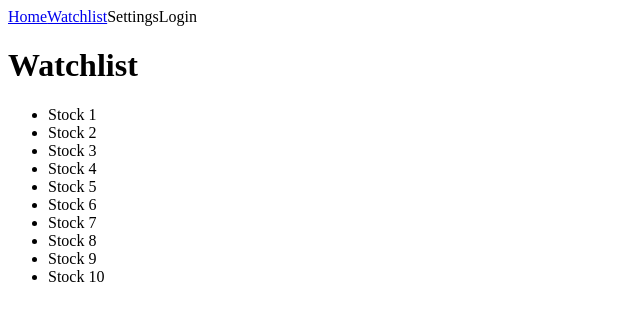
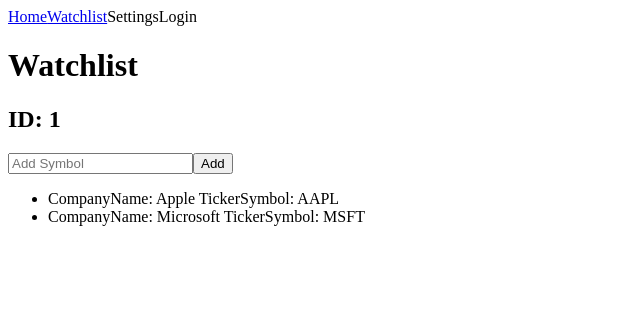
Before and after one commit to emurillo510/project10k, an Angular app: page /watchlist in a window 1280 px wide. Shown: the top 320 px of the page, without its empty margins (0-640 px from the left). Built offline with nearby package versions, Linux system fonts and the light colour scheme.

Commit message:
adds watchlist functionality.

```diff
--- a/src/app/watchlist/watchlist.component.html
+++ b/src/app/watchlist/watchlist.component.html
@@ -1,13 +1,7 @@
 <h1>Watchlist</h1>
+<h2>ID: {{watchlistId}}</h2>
+<input #box type="text" placeholder="Add Symbol" (keyup.enter)="addStock(box.value)"/>
+<button (click)="addStock(box.value)">Add</button>
   <ul>
-    <li>Stock 1</li>
-    <li>Stock 2</li>
-    <li>Stock 3</li>
-    <li>Stock 4</li>
-    <li>Stock 5</li>
-    <li>Stock 6</li>
-    <li>Stock 7</li>
-    <li>Stock 8</li>
-    <li>Stock 9</li>
-    <li>Stock 10</li>
+    <li *ngFor="let stock of watchlist">CompanyName: {{stock.companyName}} TickerSymbol: {{stock.tickerSymbol}}</li>
   </ul>
--- a/src/app/watchlist/watchlist.component.ts
+++ b/src/app/watchlist/watchlist.component.ts
@@ -1,4 +1,6 @@
 import { Component, OnInit } from '@angular/core';
+import { Stock } from 'app/stock';
+import { StocksService } from 'app/stocks.service';
 
 @Component({
   selector: 'app-watchlist',
@@ -7,9 +9,23 @@ import { Component, OnInit } from '@angular/core';
 })
 export class WatchlistComponent implements OnInit {
 
-  constructor() { }
+  private watchlistId: number
+  private watchlist: Array<Stock> // This should be a service. Also, it could also be it's own model.
+
+  constructor(private stockService: StocksService) {
+
+  }
 
   ngOnInit() {
+    this.watchlistId = 1;
+    this.watchlist = new Array<Stock>(
+      {companyName: "Apple", tickerSymbol: "AAPL"},
+      {companyName: "Microsoft", tickerSymbol: "MSFT"}
+      );
   }
 
+  addStock(tickerSymbol: string) {
+    let stock: Stock = this.stockService.findStock(tickerSymbol);
+    this.watchlist.push(stock);
+  }
 }
```
